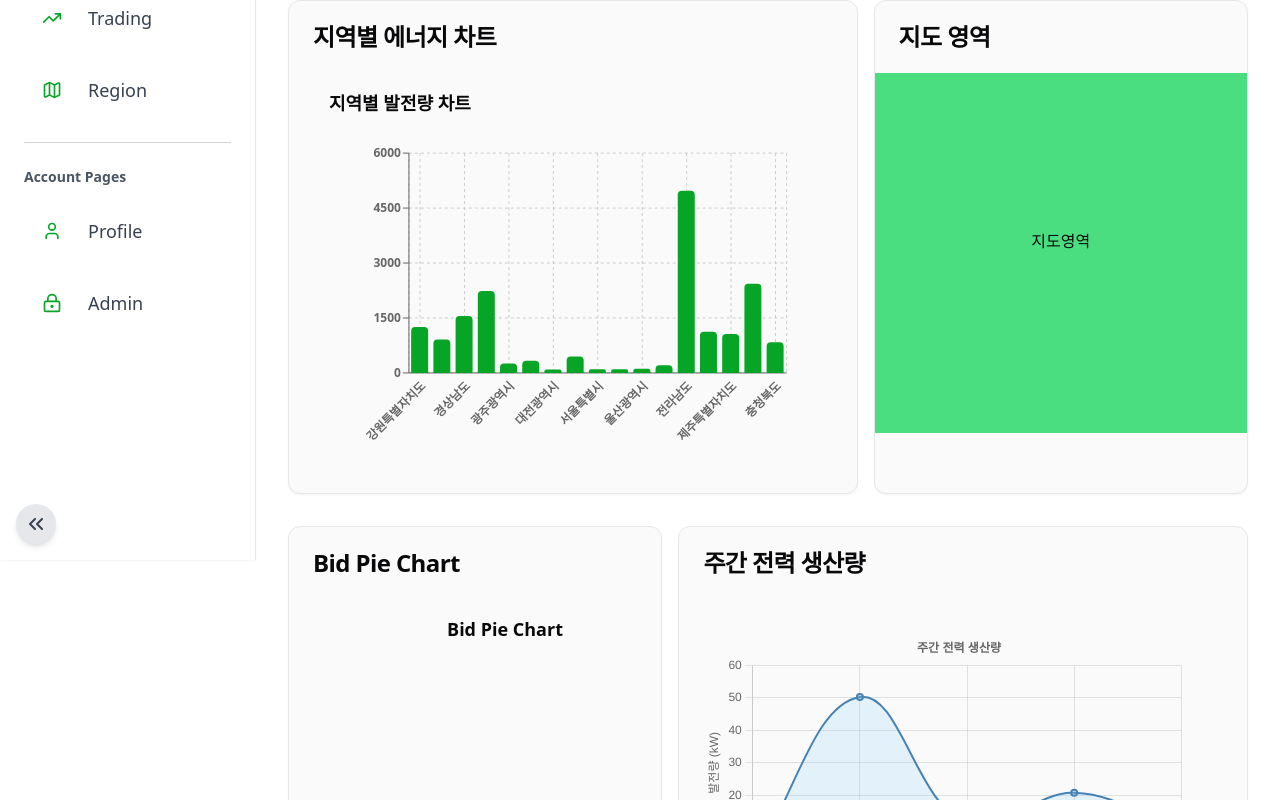
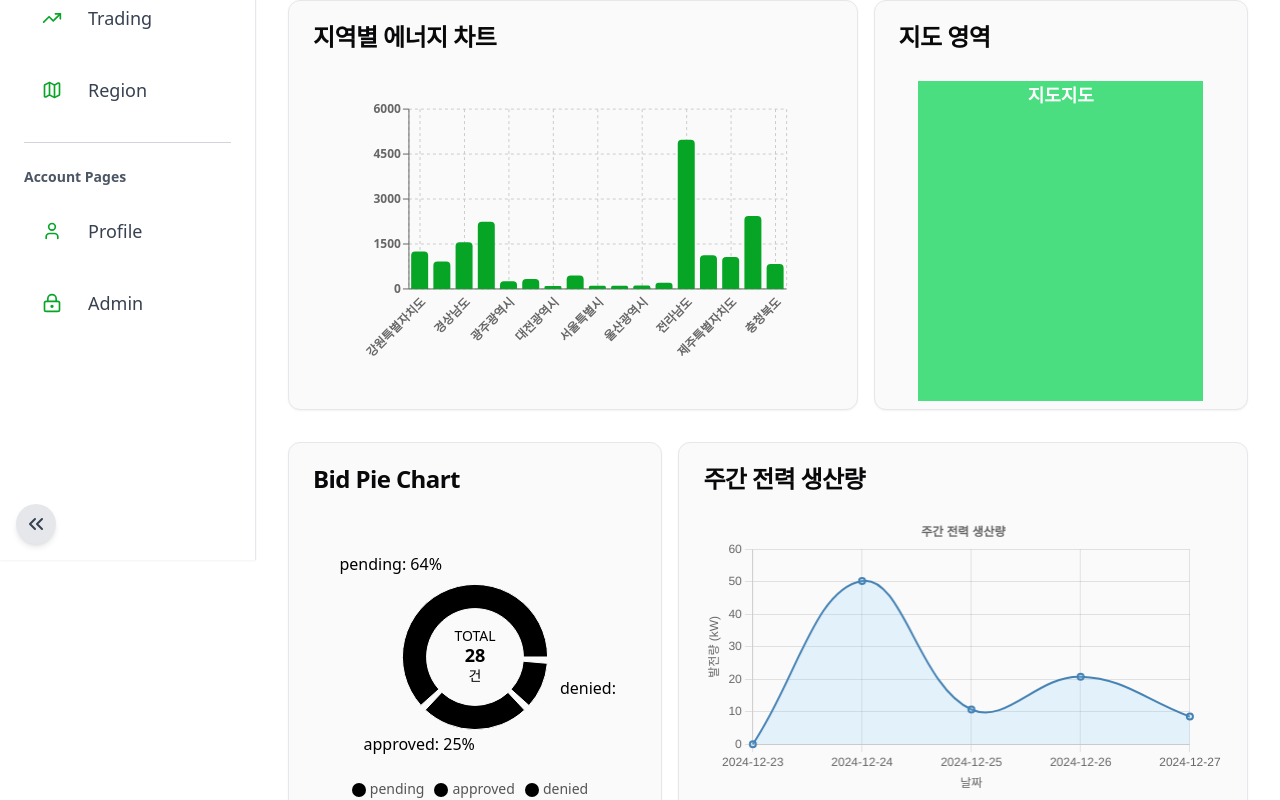
Before and after one commit to turbinecrew/turbin_electrical, a Next.js app: page / in a window 1280 px wide. Shown: the part 240-1040 px from the top of the page. Built offline with nearby package versions, Linux system fonts and the light colour scheme.

Commit message:
🎨: 메인 대시보드 레이아웃 크기 조절절

```diff
--- a/src/app/(main)/page.tsx
+++ b/src/app/(main)/page.tsx
@@ -2,7 +2,6 @@ import { MiniCard } from "@/common/components/card"
 import { BidPieChart } from "@/features/realtime/components/chart/bid-pie-chart"
 import WeeklyPowerChart from "@/features/realtime/components/chart/weekly-power-chart"
 import { RegionalEnergyChart } from "@/features/region/components/RegionalEnergyChart"
-
 import {
 	Card,
 	CardHeader,
@@ -48,7 +47,6 @@ export default function Home() {
 
 	return (
 		<div className="flex flex-col gap-8 p-8">
-			{/* Mini Cards */}
 			<div className="grid grid-cols-4 gap-4">
 				{miniCardDatas.map((item, index) => (
 					<MiniCard
@@ -63,7 +61,6 @@ export default function Home() {
 				))}
 			</div>
 
-			{/* Regional Energy Chart and Map */}
 			<div className="grid grid-cols-5 gap-4">
 				<Card className="col-span-3">
 					<CardHeader>
@@ -74,17 +71,18 @@ export default function Home() {
 					</CardContent>
 				</Card>
 
-				<Card className="col-span-2">
+				<Card className="col-span-2 items-center justify-center">
 					<CardHeader>
 						<CardTitle>지도 영역</CardTitle>
 					</CardHeader>
-					<CardContent className="flex h-[45vh] items-center justify-center bg-green-400">
-						지도영역
+					<CardContent className="flex items-center justify-center p-2">
+						<div className="h-[40vh] w-[80%] bg-green-400 text-center text-lg font-bold text-white">
+							지도지도
+						</div>
 					</CardContent>
 				</Card>
 			</div>
 
-			{/* Bid Pie Chart and Weekly Power Chart */}
 			<div className="grid grid-cols-5 gap-4">
 				<Card className="col-span-2">
 					<CardHeader>
--- a/src/features/realtime/components/chart/bid-pie-chart/index.tsx
+++ b/src/features/realtime/components/chart/bid-pie-chart/index.tsx
@@ -1,17 +1,16 @@
 "use client"
 
 import { useMemo } from "react"
-import { Label, Pie, PieChart } from "recharts"
+import {
+	Label,
+	Pie,
+	PieChart,
+	Tooltip,
+	Legend,
+	ResponsiveContainer,
+} from "recharts"
 
-import {
-	ChartContainer,
-	ChartLegend,
-	ChartLegendContent,
-	ChartTooltip,
-	ChartTooltipContent,
-} from "@/shadcn/components/chart"
-
-import { chartConfig, chartData } from "./mock"
+import { chartData } from "./mock"
 
 export function BidPieChart() {
 	const total = useMemo(() => {
@@ -19,26 +18,42 @@ export function BidPieChart() {
 	}, [])
 
 	return (
-		<div className="mx-auto h-[40vh] w-[30vw] max-w-md rounded p-4">
-			<div className="mb-4 text-center">
-				<h2 className="text-lg font-bold">Bid Pie Chart</h2>
-			</div>
-			<div className="flex items-center justify-center">
-				<ChartContainer
-					config={chartConfig}
-					className="mx-auto aspect-square max-h-[250px] [&_.recharts-text]:fill-background"
-				>
+		<div className="mx-auto h-[40vh] w-[100%] max-w-lg p-4">
+			<div className="flex h-full items-center justify-center">
+				<ResponsiveContainer width="100%" height="100%">
 					<PieChart>
-						<ChartTooltip
-							content={<ChartTooltipContent nameKey="type" hideLabel />}
+						<Tooltip
+							contentStyle={{
+								backgroundColor: "#f9f9f9",
+								border: "1px solid #ddd",
+							}}
+							itemStyle={{ color: "#333" }}
+							cursor={{ fill: "rgba(0, 0, 0, 0.1)" }}
+						/>
+						<Legend
+							verticalAlign="bottom"
+							height={36}
+							align="center"
+							iconType="circle"
+							wrapperStyle={{ color: "#555", fontSize: "14px" }}
 						/>
 						<Pie
 							data={chartData}
 							dataKey="number"
 							nameKey="type"
-							fill="transparent"
-							innerRadius={60}
-							stroke="none"
+							cx="50%"
+							cy="50%"
+							innerRadius="40%"
+							outerRadius="60%"
+							fill="#8884d8"
+							paddingAngle={5}
+							label={({ name, percent }) =>
+								`${name}: ${(percent * 100).toFixed(0)}%`
+							}
+							labelStyle={{
+								fontSize: "12px",
+								fill: "#444",
+							}}
 						>
 							<Label
 								content={({ viewBox }) => {
@@ -52,22 +67,22 @@ export function BidPieChart() {
 											>
 												<tspan
 													x={viewBox.cx}
-													y={(viewBox.cy || 0) - 28}
-													className="fill-muted-foreground"
+													y={(viewBox.cy || 0) - 20}
+													className="text-sm text-gray-500"
 												>
 													TOTAL
 												</tspan>
 												<tspan
 													x={viewBox.cx}
 													y={viewBox.cy}
-													className="fill-foreground text-3xl font-bold"
+													className="text-lg font-bold text-gray-700"
 												>
 													{total.toLocaleString()}
 												</tspan>
 												<tspan
 													x={viewBox.cx}
-													y={(viewBox.cy || 0) + 24}
-													className="fill-muted-foreground"
+													y={(viewBox.cy || 0) + 20}
+													className="text-sm text-gray-500"
 												>
 													건
 												</tspan>
@@ -77,9 +92,8 @@ export function BidPieChart() {
 								}}
 							/>
 						</Pie>
-						<ChartLegend content={<ChartLegendContent />} />
 					</PieChart>
-				</ChartContainer>
+				</ResponsiveContainer>
 			</div>
 		</div>
 	)
--- a/src/features/realtime/components/chart/bid-pie-chart/mock.ts
+++ b/src/features/realtime/components/chart/bid-pie-chart/mock.ts
@@ -1,9 +1,7 @@
 export const chartData = [
-	{ type: "pending", number: 8, fill: "var(--color-pending)" },
-	{ type: "matched", number: 4, fill: "var(--color-matched)" },
-	{ type: "Category A", number: 30 },
-	{ type: "Category B", number: 50 },
-	{ type: "Category C", number: 20 },
+	{ type: "pending", number: 18, fill: "var(--color-pending)" },
+	{ type: "approved", number: 7, fill: "var(--color-approved)" },
+	{ type: "denied", number: 3, fill: "var(--color-denied)" },
 ]
 export const chartConfig = {
 	number: {
--- a/src/features/realtime/components/chart/weekly-power-chart/index.tsx
+++ b/src/features/realtime/components/chart/weekly-power-chart/index.tsx
@@ -101,7 +101,7 @@ export default function WeeklyPower() {
 	}
 
 	return (
-		<div className="mx-auto mr-[50px] mt-8 h-[35vh] w-[40vw] rounded">
+		<div className="mx-auto mr-[50px] h-[35vh] w-full">
 			<div className="flex h-full items-center justify-center">
 				<div className="h-full w-full">
 					<Line data={chartData} options={options} />
--- a/src/features/region/components/RegionalEnergyChart/index.tsx
+++ b/src/features/region/components/RegionalEnergyChart/index.tsx
@@ -50,8 +50,7 @@ export function RegionalEnergyChart() {
 
 	return (
 		<div className="p-4">
-			<h2 className="mb-4 text-lg font-bold">지역별 발전량 차트</h2>
-			<div className="relative h-[40vh]">
+			<div className="relative h-[35vh]">
 				<ResponsiveContainer width="100%" height="100%">
 					<BarChart
 						data={chartData}
```
Also changed, not shown: src/app/(main)/trading/page.tsx (+2 -6 lines).
